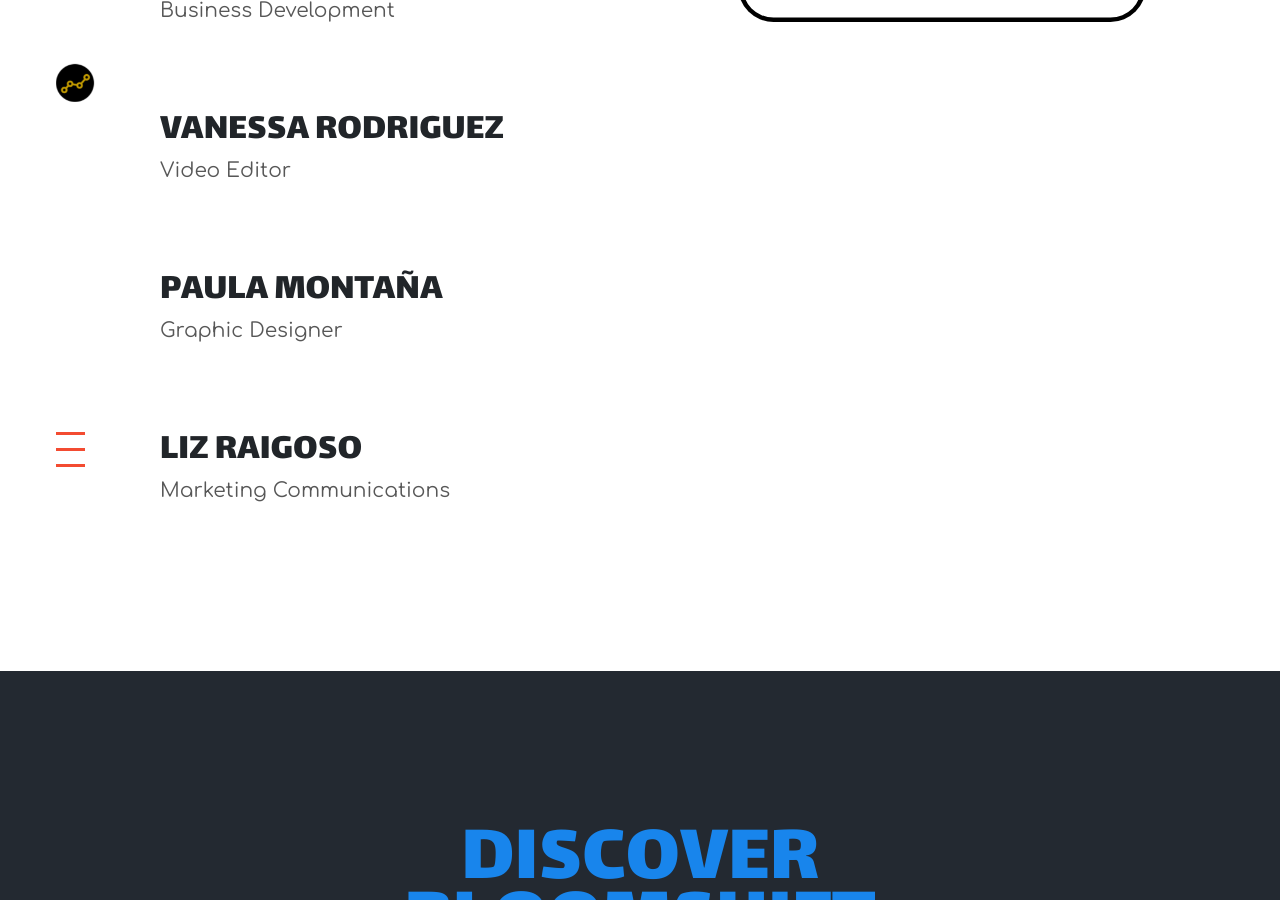
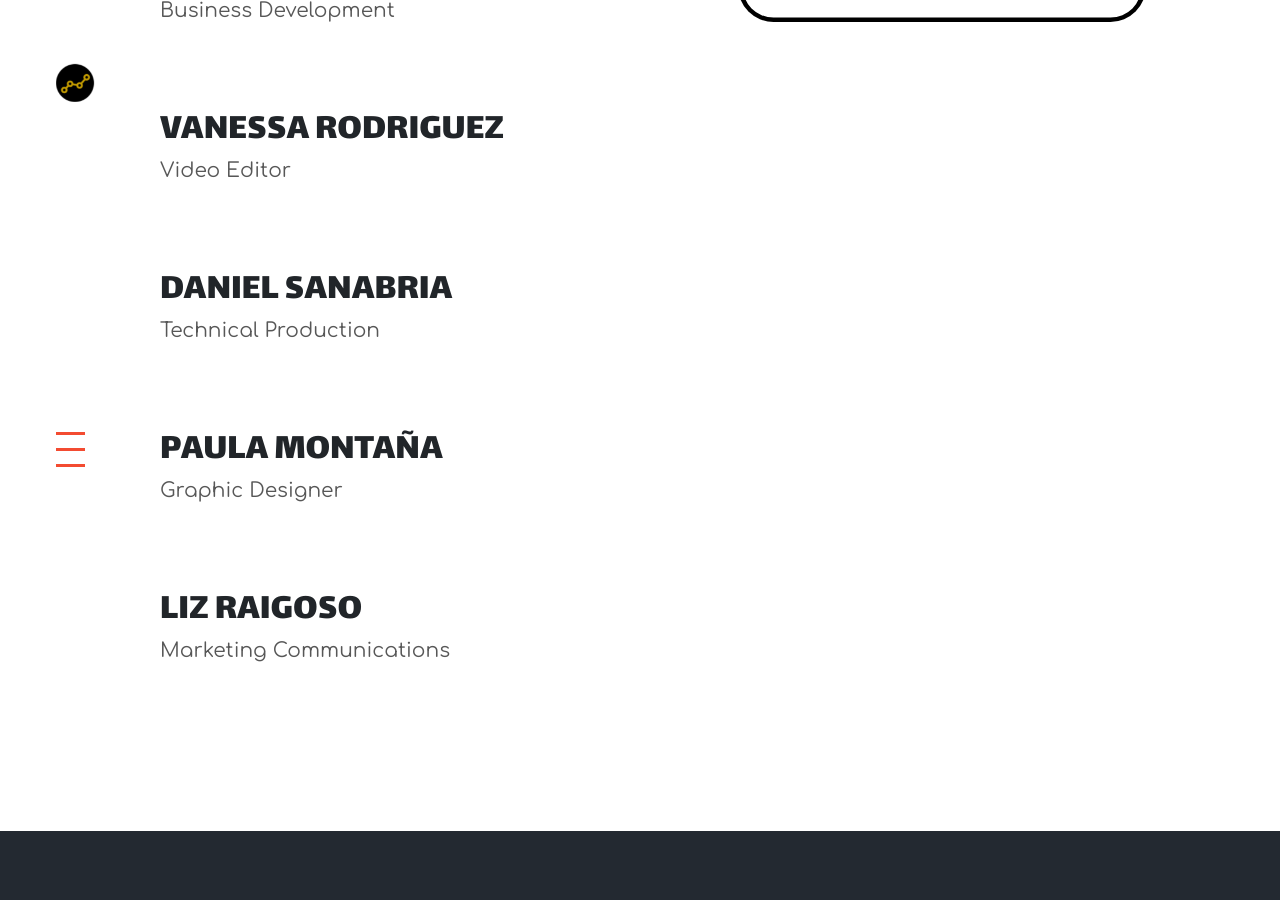
Before and after one commit to bloomshift/bloomshift.github.io, a Jekyll site: the page built from contact.html, in a window 1280 px wide and 900 px high, scrolled down 3598 px. Built offline with Jekyll 4.4.1, drawn with Linux system fonts in a browser that asks for light colours.

Commit message:
update staff

```diff
--- a/_includes/cre8_contact_body.html
+++ b/_includes/cre8_contact_body.html
@@ -129,6 +129,14 @@
         <div class="row people-box-row">
             <div class="col-sm-7">
                 <div class="people-box">
+                    <div class="title">Daniel Sanabria</div>
+                    <div class="subtitle">Technical Production</div>
+                </div>
+            </div>
+        </div>
+        <div class="row people-box-row">
+            <div class="col-sm-7">
+                <div class="people-box">
                     <div class="title">Paula Montaña</div>
                     <div class="subtitle">Graphic Designer</div>
                 </div>
```
